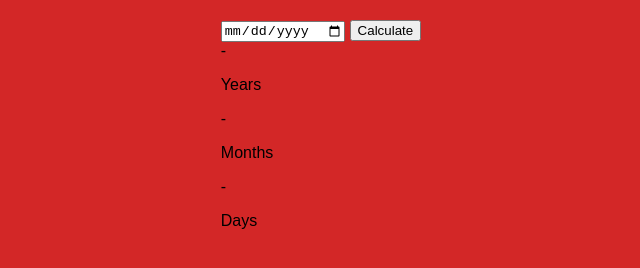
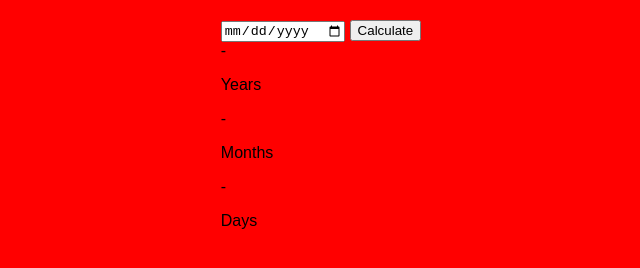
Before and after one commit to ruchi-shrivastava/module4-assignments, a plain HTML site: page age-calculator/index.html in a window 1280 px wide. Shown: the whole page, without its empty margins (319-959 px from the left). Drawn offline with Linux system fonts and the light colour scheme; files that its build step writes are made by us from their sources.

Commit message:
new changes added

```diff
--- a/pokemon/style.css
+++ b/pokemon/style.css
@@ -4,7 +4,7 @@ body {
     display: flex;
     flex-direction: column;
     align-items: center;
-    background-color: #d32727;
+    background-color:red;
     margin: 0;
     padding: 20px;
 }
@@ -50,7 +50,6 @@ h1 {
     box-shadow: 0 4px 8px rgba(0, 0, 0, 0.2);
     padding: 20px;
     box-sizing: border-box;
-    background-color: #fff;
 }
 
 .card-front {
```
